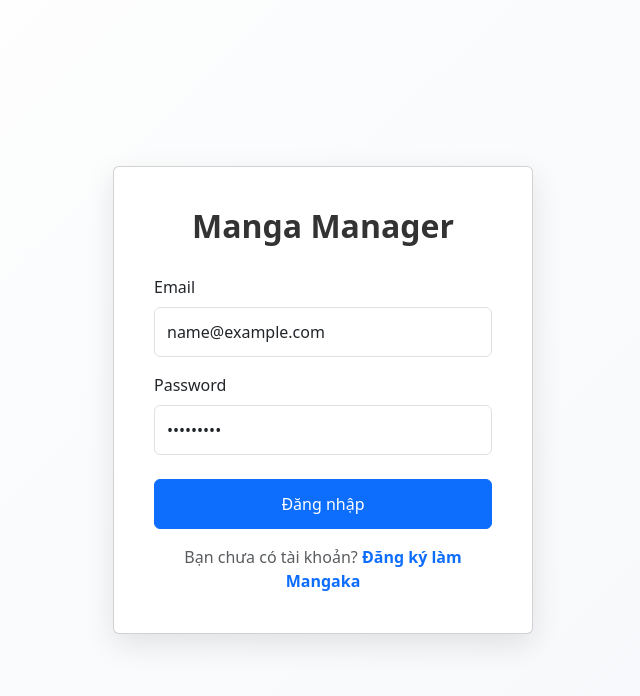
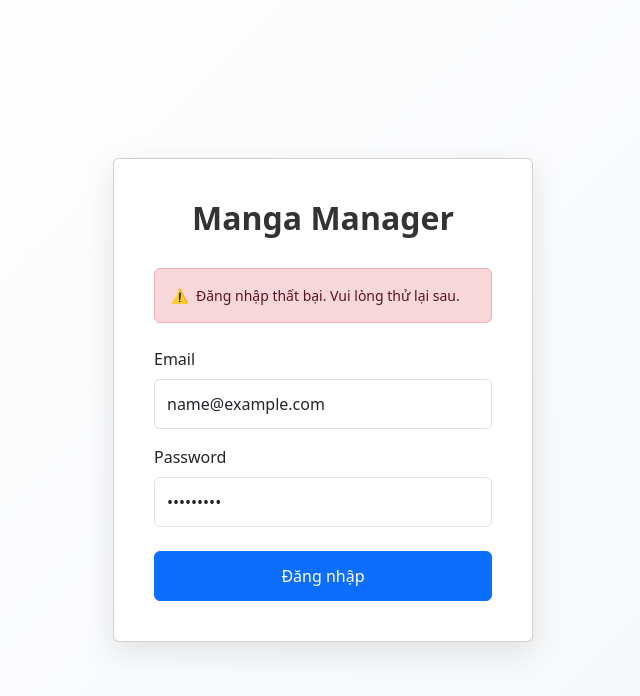
Before and after one commit to quocan117/manga-manager, a React (Create React App) app in the folder frontend/: page /login in a window 1280 px wide. Both pictures are taken after typing "name@example.com", "Sample123" into the empty fields and a click on the button "Đăng nhập". Shown: the top 696 px of the page, without its empty margins (317-957 px from the left). Built offline with nearby package versions, Linux system fonts and the light colour scheme; no server answers.

Commit message:
Update manage Mangaka page

```diff
--- a/frontend/src/components/LoginForm.jsx
+++ b/frontend/src/components/LoginForm.jsx
@@ -1,6 +1,6 @@
 import { useState } from "react";
 import { login } from "../services/authService";
-import { Link, useNavigate } from "react-router-dom";
+import { useNavigate } from "react-router-dom";
 
 export default function LoginForm() {
     const navigate = useNavigate();
@@ -11,6 +11,7 @@ export default function LoginForm() {
     });
 
     const [loading, setLoading] = useState(false);
+    const [errorMessage, setErrorMessage] = useState("");
 
     const handleChange = (e) => {
         setForm({
@@ -53,17 +54,19 @@ export default function LoginForm() {
     // };
     const handleSubmit = async (e) => {
         e.preventDefault();
+        setErrorMessage("");
 
         try {
-
             setLoading(true);
-
             const data = await login(form);
 
-            console.log(data);
-
             localStorage.setItem("token", data.token);
-            localStorage.setItem("user", JSON.stringify(data));
+            localStorage.setItem("user", JSON.stringify({
+                userId: data.userId,
+                username: data.username,
+                email: data.email,
+                role: data.role
+            }));
 
             alert("Đăng nhập thành công!");
 
@@ -88,12 +91,22 @@ export default function LoginForm() {
                 default:
                     navigate("/");
             }
+        } catch (error) {
+            const backendMessage = error.response?.data?.message || error.response?.data?.error || "";
+            const lowerMessage = backendMessage.toLowerCase();
 
-        } catch (error) {
-
-            console.error(error);
-
-            alert("Sai tài khoản hoặc mật khẩu!");
+            if (lowerMessage.includes("not active")) {
+                setErrorMessage("Tài khoản đã bị khóa.");
+            }
+            else if (lowerMessage.includes("account does not exist") || lowerMessage.includes("invalid email")) {
+                setErrorMessage("Tài khoản không tồn tại.");
+            }
+            else if (lowerMessage.includes("incorrect email or password")) {
+                setErrorMessage("Sai mật khẩu. Vui lòng thử lại.");
+            }
+            else {
+                setErrorMessage("Đăng nhập thất bại. Vui lòng thử lại sau.");
+            }
 
         } finally {
 
@@ -108,6 +121,13 @@ export default function LoginForm() {
             <h2 className="login-title">
                 Manga Manager
             </h2>
+
+            {errorMessage && (
+                <div className="alert alert-danger d-flex align-items-center p-3 mb-4" role="alert" style={{ fontSize: '14px' }}>
+                    <span className="me-2">⚠️</span>
+                    <div>{errorMessage}</div>
+                </div>
+            )}
 
             <form onSubmit={handleSubmit}>
 
@@ -148,20 +168,6 @@ export default function LoginForm() {
                     {loading ? "Đang đăng nhập..." : "Đăng nhập"}
                 </button>
 
-                <div className="text-center mt-3">
-                    <span className="text-muted">
-                        Bạn chưa có tài khoản?
-                    </span>
-
-                    {" "}
-
-                    <Link
-                        to="/register"
-                        className="text-decoration-none fw-semibold"
-                    >
-                        Đăng ký làm Mangaka
-                    </Link>
-                </div>
             </form>
         </div>
     );
```
